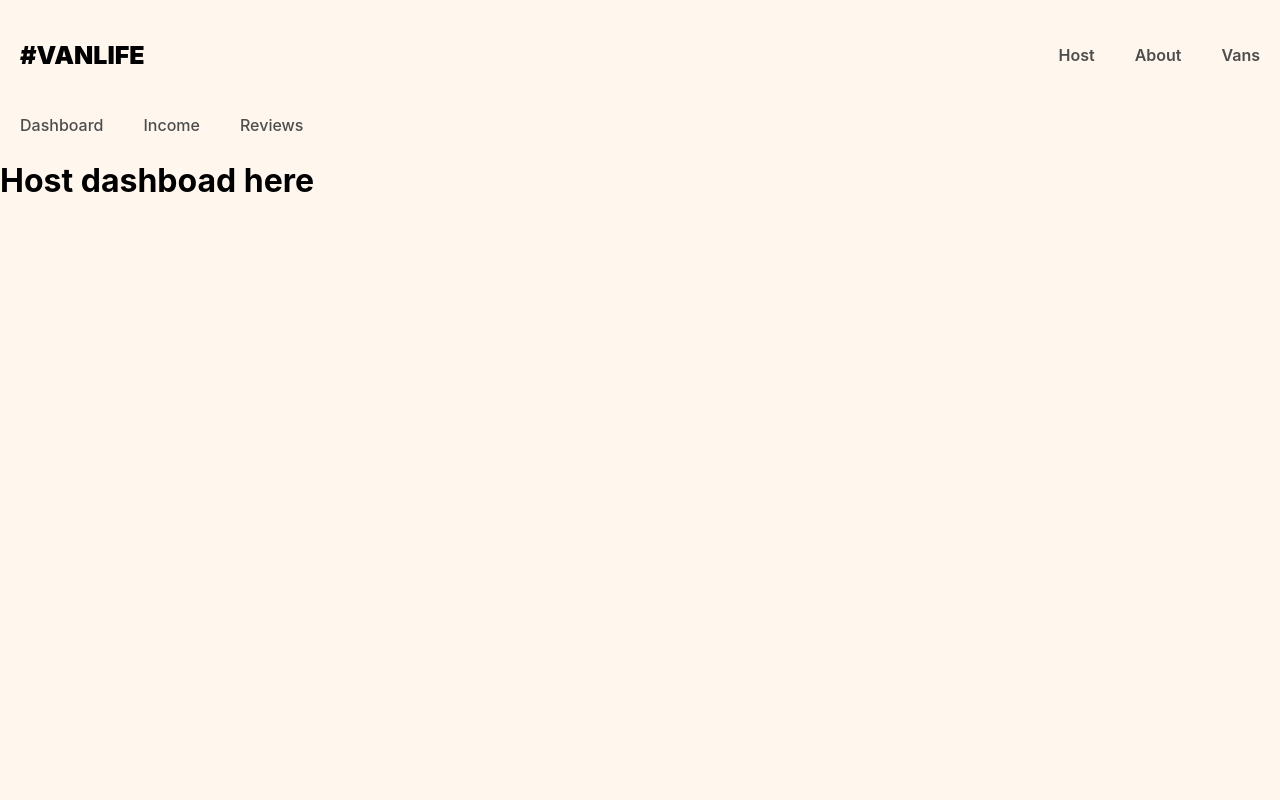
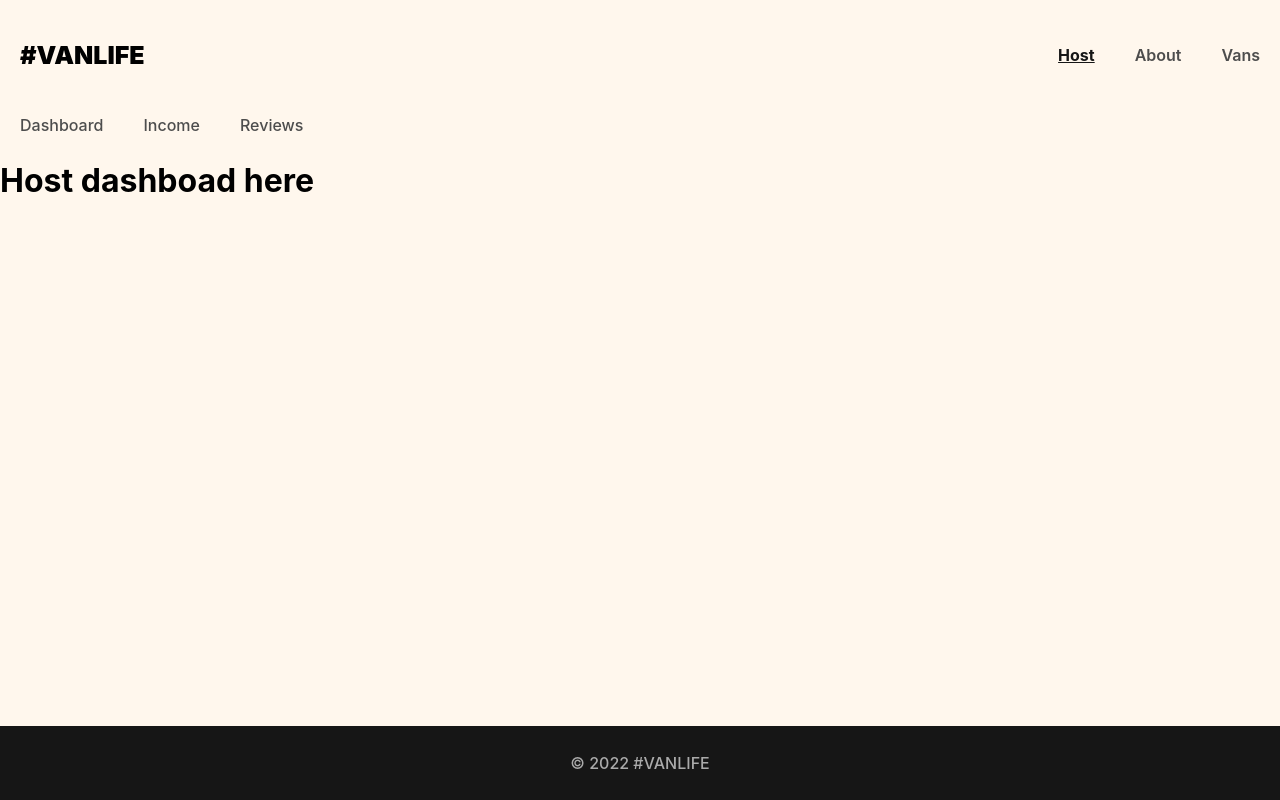
Before and after one commit to Kevinemug/van-life, a React (Vite) app: page /host in a window 1280 px wide. Built offline with nearby package versions, Linux system fonts and the light colour scheme; what miragejs would draw is missing.

Commit message:
new chnages

```diff
--- a/src/App.jsx
+++ b/src/App.jsx
@@ -17,8 +17,11 @@ function App() {
         <Route path="/"  element={<Layout />}>
           <Route index element={<Home />} />
           <Route path="about" element={<About />} />
+          <Route>
           <Route path="vans" element={<Vans />} />
           <Route path="vans/:id" element={<VanDetail />} />
+
+          </Route>
 
 
           <Route path="host" element={<HostLayoutComponet />} >
--- /dev/null
+++ b/src/components/Footer.jsx
@@ -0,0 +1,7 @@
+const Footer = () => {
+    return ( <>
+<footer>&#169; 2022 #VANLIFE</footer>
+  </> );
+}
+
+export default Footer;
--- a/src/components/Layout.jsx
+++ b/src/components/Layout.jsx
@@ -1,12 +1,18 @@
 import { Outlet } from "react-router-dom"
 import Header from './header';
+import Footer from "./Footer";
 
 export default function Layout(){
 
 return(
     <>
-<Header/>
-    <Outlet/>
+   <div className="site-wrapper">
+            <Header />
+            <main>
+                <Outlet />
+            </main>
+            <Footer />
+        </div>
     </>
 )
 
--- a/src/components/header.jsx
+++ b/src/components/header.jsx
@@ -1,23 +1,29 @@
-import { Link } from "react-router-dom"
+import { NavLink,Link } from "react-router-dom";
 
-export default function Header(){
-    return(
-
-        <>
+export default function Header() {
+  return (
     <header>
         <Link className="site-logo" to="/">#VanLife</Link>
         <nav>
-              <Link to="/host">Host</Link>
-              <Link to="/about">About</Link>
-              <Link to="/vans">Vans</Link>
+            <NavLink
+                to="/host"
+                className={({isActive}) => isActive ? "active-link" : ''}
+            >
+                Host
+            </NavLink>
+            <NavLink
+                to="/about"
+                className={({isActive}) => isActive ? "active-link" : null}
+            >
+                About
+            </NavLink>
+            <NavLink
+                to="/vans"
+                className={({isActive}) => isActive ? "active-link" : null}
+            >
+                Vans
+            </NavLink>
         </nav>
     </header>
-
-        </>
 )
-
-
-
-
-
 }
--- a/src/index.css
+++ b/src/index.css
@@ -16,6 +16,12 @@ display: none;
 body {
 -ms-overflow-style: none;
 scrollbar-width: none;
+}
+
+.site-wrapper {
+  min-height: 100vh;
+  display: flex;
+  flex-direction: column;
 }
 
 header {
@@ -43,6 +49,22 @@ header a {
 header a:hover {
   color: #161616;
   text-decoration: underline;
+}
+
+main {
+  margin-bottom: 84px;
+}
+
+footer {
+  background-color: #161616;
+  color: #AAAAAA;
+  height: 74px;
+  display: flex;
+  flex-shrink: 0;
+  justify-content: center;
+  align-items: center;
+  margin-top: auto;
+  font-weight: 500;
 }
 
 .link-button {
@@ -152,7 +174,7 @@ header a:hover {
 
 .van-list {
   display: grid;
-  grid-template-columns: 1fr 1fr ;
+  grid-template-columns: 1fr 1fr;
   justify-items: center;
   gap: 34px;
   margin-top: 57px;
@@ -322,3 +344,8 @@ margin-top: -80px;
   }
 
 }
+a.active-link {
+  font-weight: bold;
+  text-decoration: underline;
+  color: #161616;
+}
--- a/src/pages/Host/HostLayoutComponent.jsx
+++ b/src/pages/Host/HostLayoutComponent.jsx
@@ -3,14 +3,14 @@ const HostLayoutComponet = () => {
     return (
         <>
   <nav className="host-nav">
-            <Link to="/host">Dashboard</Link>
+            <Link  to="/host">Dashboard</Link>
             <Link to="/host/income">Income</Link>
             <Link to="/host/reviews">Reviews</Link>
         </nav>
         <Outlet/>
 
         </>
-    );
+    )
 }
 
 export default HostLayoutComponet;
```
Lines whose indentation alone changed are shown as unchanged.
